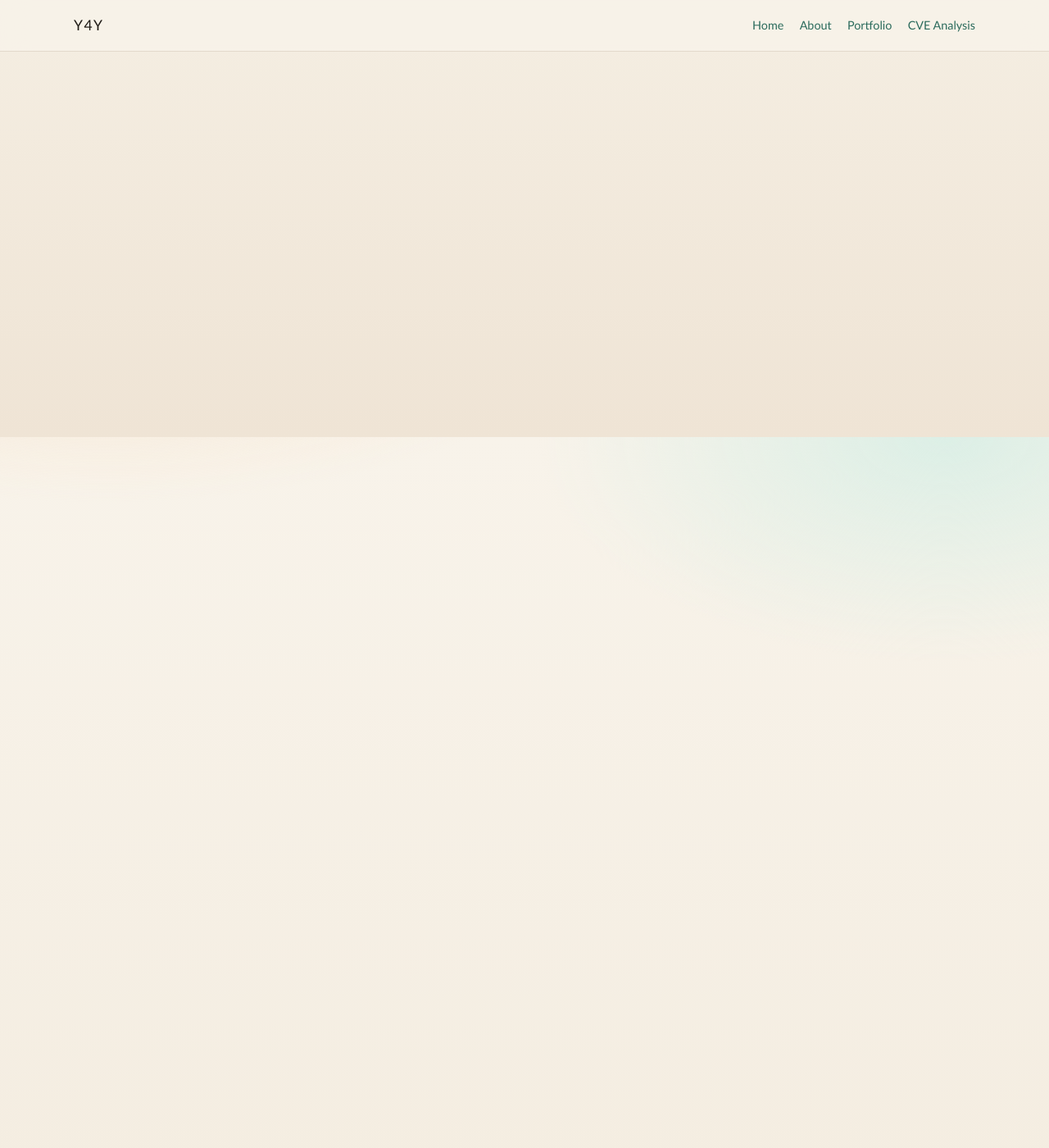
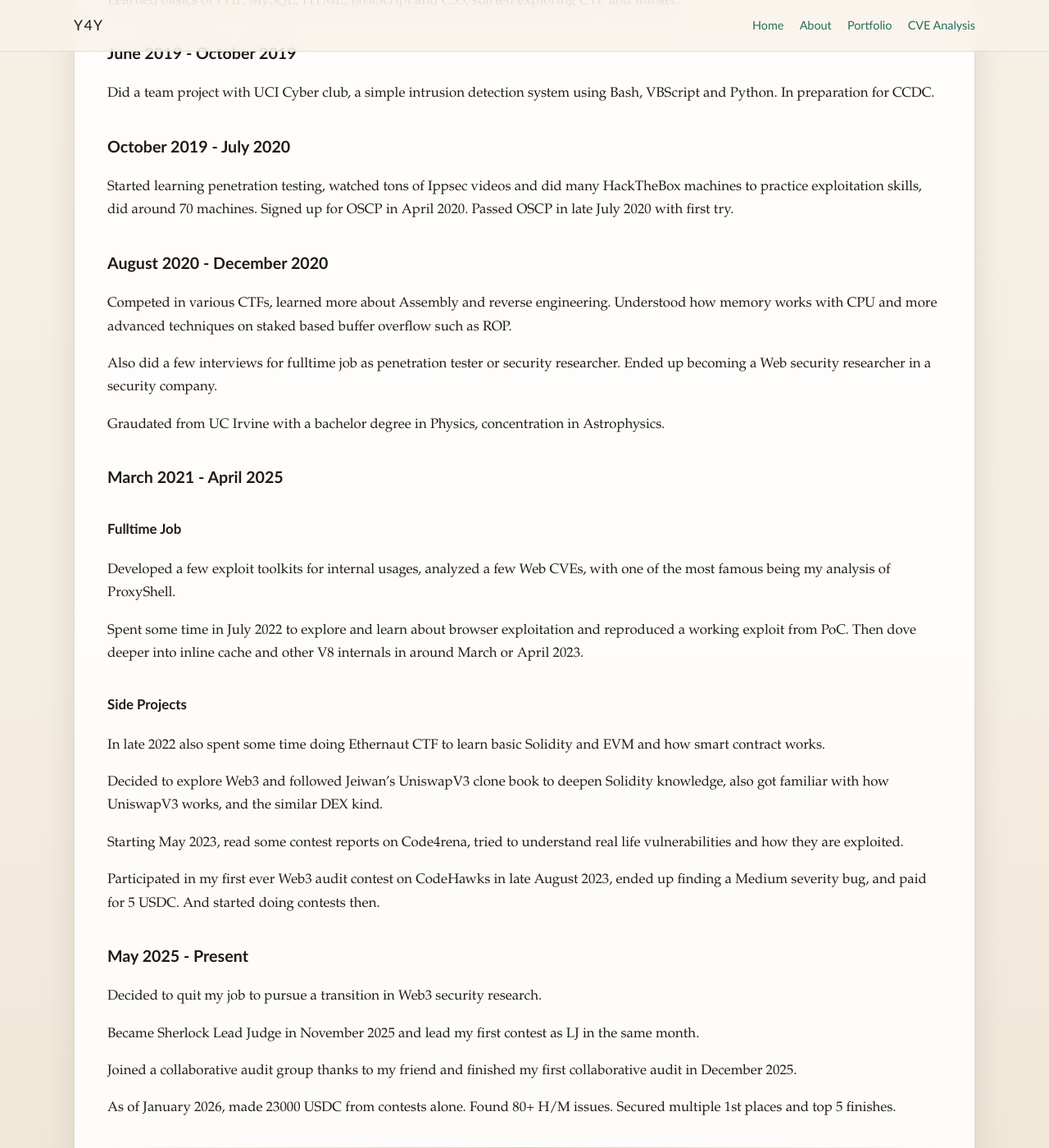
Before and after one commit to brandonshiyay/y4y.github.io, a Jekyll site: the page built from about.md, in a window 1280 px wide and 1400 px high, scrolled down 867 px. Shown: the whole window at 82% size. Built offline with Jekyll 4.4.1, drawn with Linux system fonts in a browser that asks for light colours; some of the changed text lies outside the part shown.

Commit message:
add contents to about and portfolio pages

```diff
--- a/about.md
+++ b/about.md
@@ -23,9 +23,54 @@ Github @brandonshiyay
 
 Discord @brandio#3418
 
----
+## Career Roadmap
+- Started with Physics & Math background, majoring in Physics with specialization in Astrophysics at University of California, Irvine
 
-[Get in touch!](#)
+### July 2017 - August 2017
+Learned basic programming concepts and the Java language, such as loops, classes, etc.
+
+### August 2018 - January 2019
+Started learning Python and basics of networking, read "Computer Networking, A Top-Down Approach".
+
+### January 2019 - June 2019
+Learned basics of PHP, MySQL, HTML, JavaScript and CSS, started exploring CTF and infosec.
+
+### June 2019 - October 2019
+Did a team project with UCI Cyber club, a simple intrusion detection system using Bash, VBScript and Python. In preparation for CCDC.
+
+### October 2019 - July 2020
+Started learning penetration testing, watched tons of Ippsec videos and did many HackTheBox machines to practice exploitation skills, did around 70 machines. Signed up for OSCP in April 2020. Passed OSCP in late July 2020 with first try.
+
+### August 2020 - December 2020
+Competed in various CTFs, learned more about Assembly and reverse engineering. Understood how memory works with CPU and more advanced techniques on staked based buffer overflow such as ROP.
+
+Also did a few interviews for fulltime job as penetration tester or security researcher. Ended up becoming a Web security researcher in a security company.
+
+Graudated from UC Irvine with a bachelor degree in Physics, concentration in Astrophysics.
+
+### March 2021 - April 2025
+#### Fulltime Job
+Developed a few exploit toolkits for internal usages, analyzed a few Web CVEs, with one of the most famous being my analysis of ProxyShell.
+
+Spent some time in July 2022 to explore and learn about browser exploitation and reproduced a working exploit from PoC. Then dove deeper into inline cache and other V8 internals in around March or April 2023.
+
+#### Side Projects
+In late 2022 also spent some time doing Ethernaut CTF to learn basic Solidity and EVM and how smart contract works.
+
+Decided to explore Web3 and followed Jeiwan's UniswapV3 clone book to deepen Solidity knowledge, also got familiar with how UniswapV3 works, and the similar DEX kind.
+
+Starting May 2023, read some contest reports on Code4rena, tried to understand real life vulnerabilities and how they are exploited.
+
+Participated in my first ever Web3 audit contest on CodeHawks in late August 2023, ended up finding a Medium severity bug, and paid for 5 USDC. And started doing contests then.
+
+### May 2025 - Present
+Decided to quit my job to pursue a transition in Web3 security research.
+
+Became Sherlock Lead Judge in November 2025 and lead my first contest as LJ in the same month.
+
+Joined a collaborative audit group thanks to my friend and finished my first collaborative audit in December 2025.
+
+As of January 2026, made 23000 USDC from contests alone. Found 80+ H/M issues. Secured multiple 1st places and top 5 finishes.
 
 ---
 {% endraw %}
```
Also changed, not shown: portfolio.md (+15 -15 lines).
